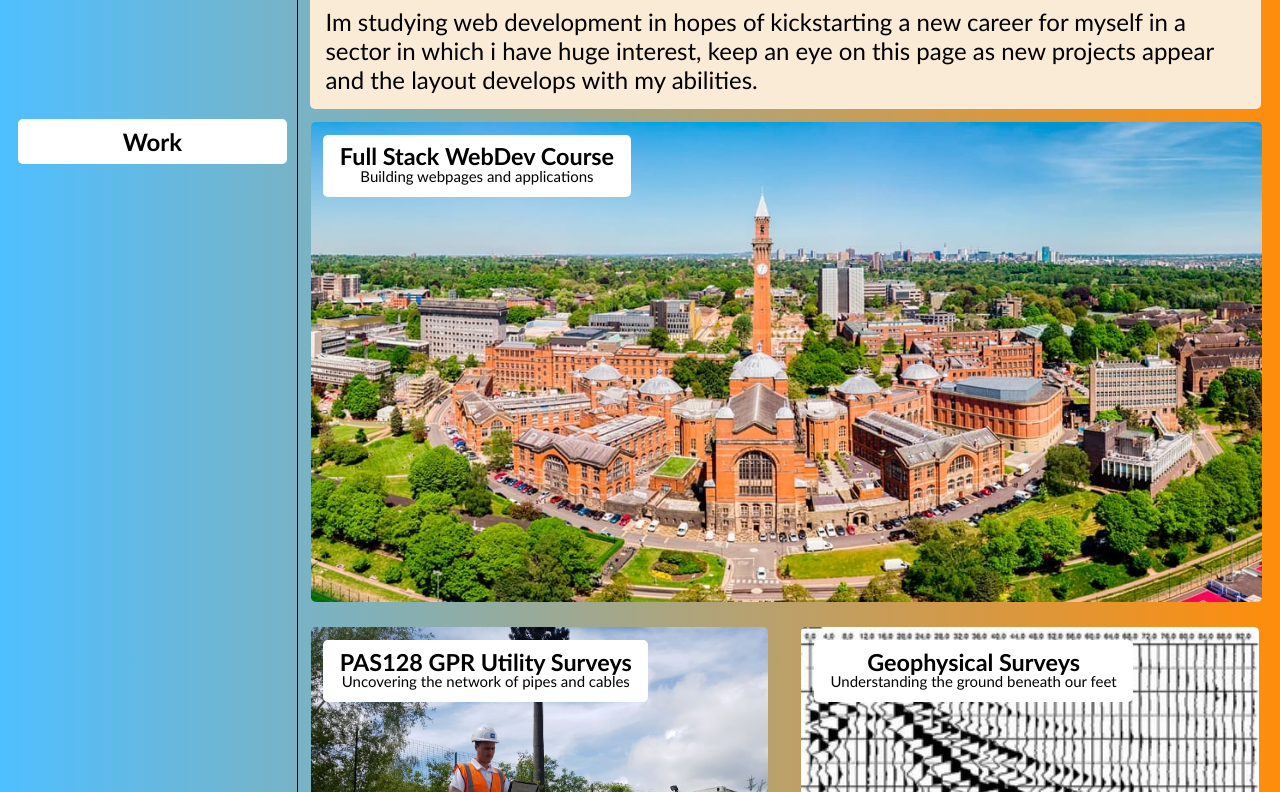
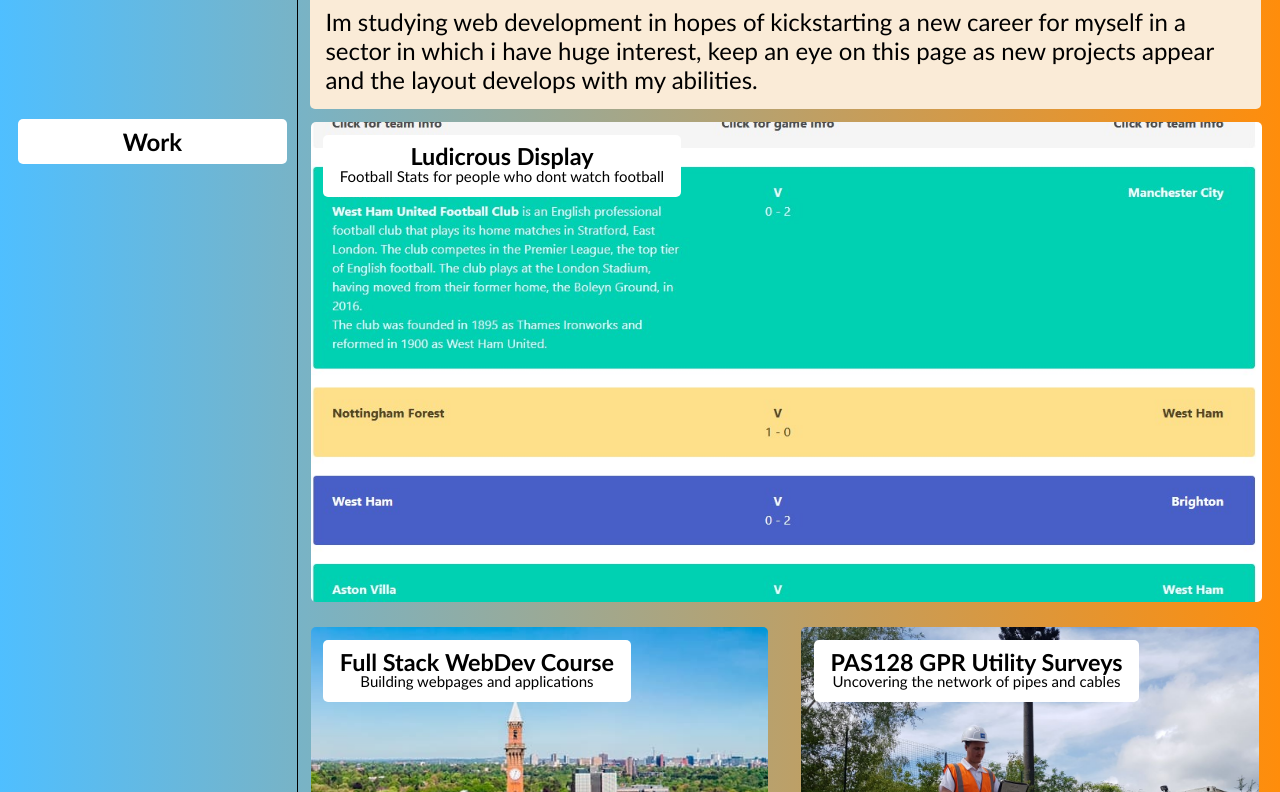
Before and after one commit to MichaelW1996/Portfolio, a plain HTML site: page index.html in a window 1280 px wide. Shown: the part 868-1660 px from the top of the page. Drawn offline with Linux system fonts and the light colour scheme.

Commit message:
Added project 1 to portfolio

```diff
--- a/index.html
+++ b/index.html
@@ -79,6 +79,21 @@
             <div class="RightBorder">
                 <!--Project 1 demo of notes, similar for next 5 projects-->
                 <!--Each project starts with a link-->
+                <a href="https://philiptart.github.io/projectLudicrousDisplay/" target="_blank" rel="noopener noreferrer">
+                    <article>
+                        <container class="card">
+                            <h3>
+                                Ludicrous Display
+                            </h3>
+                            <p>
+                                Football Stats for people who dont watch football
+                            </p>
+                        </container>
+                        <img src="./assets/images/LudDisp.jpg"
+                            alt="A typical plan from utility operators displaying their apparatus in the area">
+                    </article>
+                </a>
+                <!--Project 2-->
                 <a href="https://www.birmingham.ac.uk/postgraduate/courses/cpd/coding-boot-camp.aspx" target="_blank" rel="noopener noreferrer">
                     <article>
                         <!--card is used to hold text info. seperate class is used as this is moved depending on width-->
@@ -92,8 +107,8 @@
                         </container>
                         <img src="./assets/images/Bootcamp.jpg" alt="University of Birmingham campus">
                     </article>
-                    </a>
-                <!--Project 2-->
+                </a>
+                <!--Project 3-->
                 <a href="https://www.bsigroup.com/en-GB/standards/pas-1282022/" target="_blank" rel="noopener noreferrer">
                 <article>
 
@@ -110,7 +125,7 @@
                 </article>
                 </a>
 
-                <!--Project 3-->
+                <!--Project 4-->
                 <a href="https://geophysics.org.uk/what-is-geophysics/" target="_blank" rel="noopener noreferrer">
                 <article>
                     <container class="card">
@@ -126,7 +141,7 @@
                 </article>
                 </a>
 
-                <!--Project 4-->
+                <!--Project 5-->
                 <a href="https://www.topographical.co.uk/blog/what-is-a-topographical-land-survey" target="_blank" rel="noopener noreferrer">
                 <article>
                     <container class="card">
@@ -143,7 +158,7 @@
                 </article>
                 </a>
 
-                <!--Project 5-->
+                <!--Project 6-->
                 <a href="https://lsbud.co.uk/linesearchbeforeudig-users/" target="_blank" rel="noopener noreferrer">
                 <article>
                     <container class="card">
```
Also changed, not shown: assets/images/LudDisp.jpg (added).
